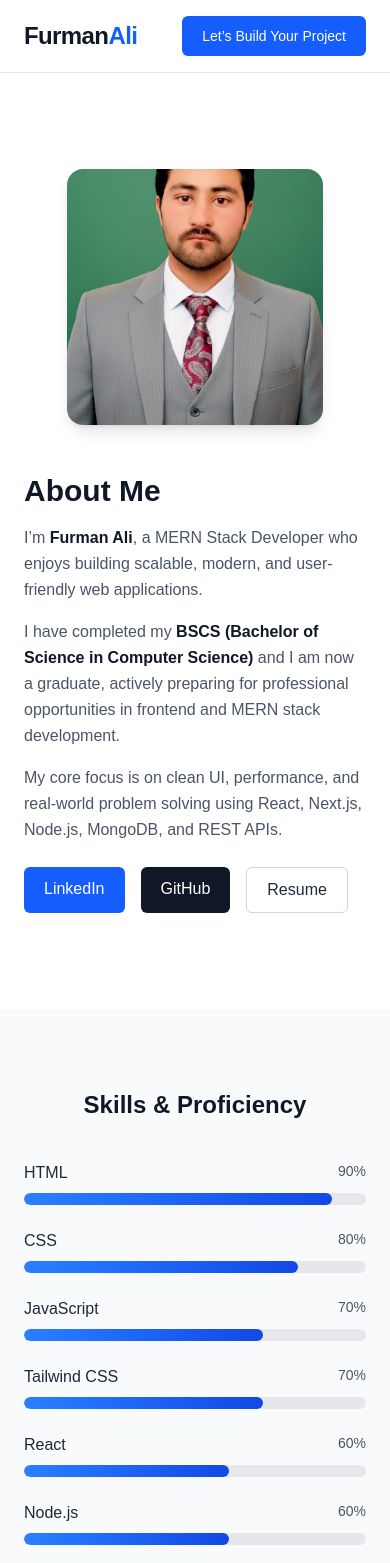
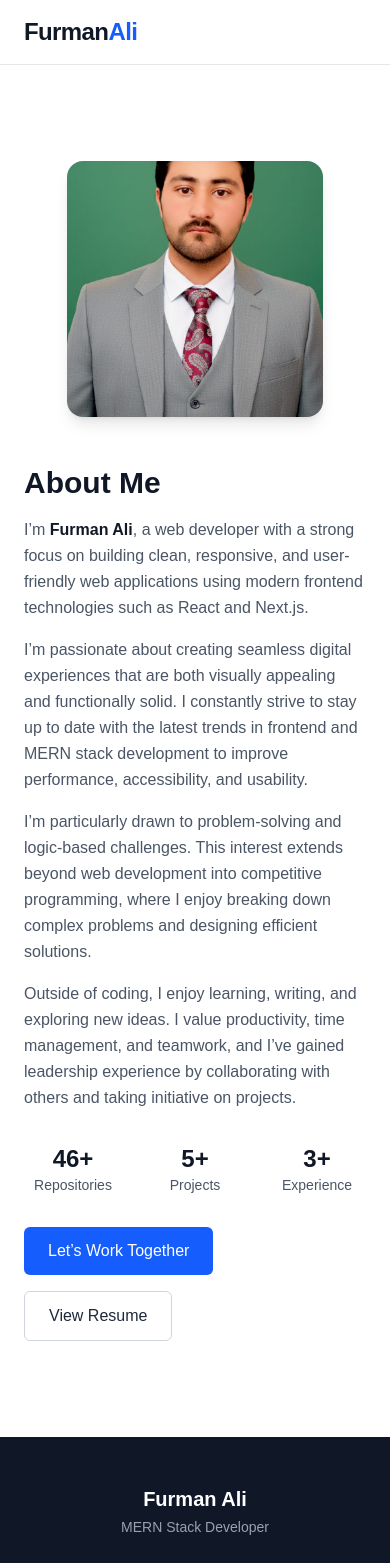
Before and after one commit to furmanAli912/my-portfolio, a Next.js app: page /about in a window 390 px wide. Shown: the top 1563 px of the page. Built offline with nearby package versions, Linux system fonts and the light colour scheme.

Commit message:
Add skills page with icons and fix client component issues

```diff
--- /dev/null
+++ b/src/app/skills/page.jsx
@@ -0,0 +1,94 @@
+"use client";
+
+import {
+  Code,
+  Globe,
+  Database,
+  Terminal,
+  Cpu,
+} from "lucide-react";
+
+import SkillCard from "@/components/SkillCard";
+
+export default function SkillsPage() {
+  return (
+    <section className="w-full bg-gray-50">
+      <div className="max-w-7xl mx-auto px-6 py-24">
+
+        {/* HEADER */}
+        <div className="text-center mb-16">
+          <h1 className="text-4xl md:text-5xl font-bold text-gray-900">
+            My Skills For Your Next Projects
+          </h1>
+          <p className="text-gray-600 mt-4 text-lg">
+            Web Development • Programming • MERN Stack
+          </p>
+        </div>
+
+        {/* SKILLS GRID */}
+        <div className="grid md:grid-cols-3 gap-8">
+
+          <SkillCard
+            icon={Globe}
+            title="Web Development"
+            items={[
+              "HTML5, CSS3, JavaScript",
+              "React & Next.js",
+              "Tailwind CSS",
+              "Responsive UI",
+              "SEO Best Practices",
+            ]}
+          />
+
+          <SkillCard
+            icon={Code}
+            title="Programming"
+            items={[
+              "JavaScript (ES6+)",
+              "Problem Solving",
+              "Logic Building",
+              "Data Structures (Basic)",
+              "Competitive Programming",
+            ]}
+          />
+
+          <SkillCard
+            icon={Database}
+            title="MERN Stack"
+            items={[
+              "Node.js & Express.js",
+              "MongoDB",
+              "REST APIs",
+              "Authentication",
+              "Full-Stack Projects",
+            ]}
+          />
+
+          <SkillCard
+            icon={Terminal}
+            title="Tools & Workflow"
+            items={[
+              "Git & GitHub",
+              "VS Code",
+              "Postman",
+              "Vercel Deployment",
+              "Agile Mindset",
+            ]}
+          />
+
+          <SkillCard
+            icon={Cpu}
+            title="Performance & UX"
+            items={[
+              "Clean UI Design",
+              "Fast Load Time",
+              "Accessibility Basics",
+              "Smooth Animations",
+            ]}
+          />
+
+        </div>
+      </div>
+    </section>
+  );
+}
--- a/src/components/AboutPage.jsx
+++ b/src/components/AboutPage.jsx
@@ -6,8 +6,6 @@ import Link from "next/link";
 
 export default function AboutPage() {
   return (
-        <>
-            {/* ===== ABOUT SECTION ===== */}
     <section className="w-full bg-white">
       <div className="max-w-7xl mx-auto px-6 py-24 grid md:grid-cols-2 gap-12 items-center">
 
@@ -41,103 +39,67 @@ export default function AboutPage() {
 
           <p className="text-gray-600 leading-relaxed mb-4">
             I’m <span className="font-semibold text-gray-900">Furman Ali</span>, a
-                            MERN Stack Developer who enjoys building scalable, modern, and
-                            user-friendly web applications.
+            web developer with a strong focus on building clean, responsive, and
+            user-friendly web applications using modern frontend technologies
+            such as React and Next.js.
           </p>
 
           <p className="text-gray-600 leading-relaxed mb-4">
-                            I have completed my <span className="font-semibold text-gray-900">
-                                BSCS (Bachelor of Science in Computer Science)</span> and I am now
-                            a graduate, actively preparing for professional opportunities in
-                            frontend and MERN stack development.
+            I’m passionate about creating seamless digital experiences that are
+            both visually appealing and functionally solid. I constantly strive
+            to stay up to date with the latest trends in frontend and MERN stack
+            development to improve performance, accessibility, and usability.
+          </p>
+
+          <p className="text-gray-600 leading-relaxed mb-4">
+            I’m particularly drawn to problem-solving and logic-based challenges.
+            This interest extends beyond web development into competitive
+            programming, where I enjoy breaking down complex problems and
+            designing efficient solutions.
           </p>
 
           <p className="text-gray-600 leading-relaxed mb-6">
-                            My core focus is on clean UI, performance, and real-world problem
-                            solving using React, Next.js, Node.js, MongoDB, and REST APIs.
+            Outside of coding, I enjoy learning, writing, and exploring new
+            ideas. I value productivity, time management, and teamwork, and I’ve
+            gained leadership experience by collaborating with others and taking
+            initiative on projects.
           </p>
 
-                        {/* SOCIAL BUTTONS */}
+          {/* STATS */}
+          <div className="grid grid-cols-3 gap-6 text-center my-8">
+            <div>
+              <h3 className="text-2xl font-bold text-gray-900">46+</h3>
+              <p className="text-sm text-gray-600">Repositories</p>
+            </div>
+            <div>
+              <h3 className="text-2xl font-bold text-gray-900">5+</h3>
+              <p className="text-sm text-gray-600">Projects</p>
+            </div>
+            <div>
+              <h3 className="text-2xl font-bold text-gray-900">3+</h3>
+              <p className="text-sm text-gray-600">Experience</p>
+            </div>
+          </div>
+
+          {/* CTA BUTTONS */}
           <div className="flex flex-wrap gap-4 mt-6">
             <Link
-                                href="https://www.linkedin.com/in/furmanali912/"
-                                target="_blank"
-                                className="px-5 py-2.5 rounded-md bg-blue-600 text-white font-medium hover:bg-blue-700 transition"
+              href="/contact"
+              className="px-6 py-3 rounded-md bg-blue-600 text-white font-medium hover:bg-blue-700 transition"
             >
-                                LinkedIn
-                            </Link>
-
-                            <Link
-                                href="https://github.com/furmanAli912"
-                                target="_blank"
-                                className="px-5 py-2.5 rounded-md bg-gray-900 text-white font-medium hover:bg-gray-800 transition"
-                            >
-                                GitHub
+              Let’s Work Together
             </Link>
 
             <Link
               href="/resume.pdf"
               target="_blank"
-                                className="px-5 py-2.5 rounded-md border border-gray-300 text-gray-800 font-medium hover:border-blue-600 hover:text-blue-600 transition"
+              className="px-6 py-3 rounded-md border border-gray-300 text-gray-800 font-medium hover:border-blue-600 hover:text-blue-600 transition"
             >
-                                Resume
+              View Resume
             </Link>
           </div>
         </motion.div>
       </div>
     </section>
-
-            {/* ===== SKILLS SECTION ===== */}
-            <section className="w-full bg-gray-50">
-                <div className="max-w-5xl mx-auto px-6 py-20">
-                    <motion.div
-                        initial={{ opacity: 0, y: 30 }}
-                        whileInView={{ opacity: 1, y: 0 }}
-                        transition={{ duration: 0.6 }}
-                        viewport={{ once: true }}
-                    >
-                        <h3 className="text-2xl md:text-3xl font-bold text-gray-900 mb-10 text-center">
-                            Skills & Proficiency
-                        </h3>
-
-                        <div className="space-y-6">
-                            {[
-                                { name: "HTML", level: 90 },
-                                { name: "CSS", level: 80 },
-                                { name: "JavaScript", level: 70 },
-                                { name: "Tailwind CSS", level: 70 },
-                                { name: "React", level: 60 },
-                                { name: "Node.js", level: 60 },
-                                { name: "Express.js", level: 60 },
-                            ].map((skill) => (
-                                <div key={skill.name}>
-                                    {/* Label */}
-                                    <div className="flex justify-between mb-2">
-                                        <span className="text-gray-800 font-medium">
-                                            {skill.name}
-                                        </span>
-                                        <span className="text-gray-600 text-sm">
-                                            {skill.level}%
-                                        </span>
-                                    </div>
-
-                                    {/* Progress Bar */}
-                                    <div className="w-full h-3 bg-gray-200 rounded-full overflow-hidden">
-                                        <motion.div
-                                            initial={{ width: 0 }}
-                                            whileInView={{ width: `${skill.level}%` }}
-                                            transition={{ duration: 0.8 }}
-                                            viewport={{ once: true }}
-                                            className="h-full bg-gradient-to-r from-blue-500 to-blue-700 rounded-full"
-                                        />
-                                    </div>
-                                </div>
-                            ))}
-                        </div>
-                    </motion.div>
-                </div>
-            </section>
-
-        </>
   );
 }
--- a/src/components/Navbar.jsx
+++ b/src/components/Navbar.jsx
@@ -28,6 +28,11 @@ export default function Navbar() {
             </Link>
           </li>
           <li>
+            <Link href="/skills" className="hover:text-blue-600 transition">
+              Skills
+            </Link>
+          </li>
+          <li>
             <Link href="/projects" className="hover:text-blue-600 transition">
               Projects
             </Link>
@@ -39,14 +44,6 @@ export default function Navbar() {
           </li>
         </ul>
 
-        {/* CTA for Fiverr / Clients */}
-        <Link
-          href="/contact"
-          className="px-5 py-2.5 rounded-md bg-blue-600 text-white text-sm font-medium hover:bg-blue-700 transition"
-        >
-          Let’s Build Your Project
-        </Link>
-
       </nav>
     </header>
   );
--- /dev/null
+++ b/src/components/SkillCard.jsx
@@ -0,0 +1,27 @@
+"use client";
+
+import { motion } from "framer-motion";
+
+export default function SkillCard({ icon: Icon, title, items }) {
+  return (
+    <motion.div
+      initial={{ opacity: 0, y: 20 }}
+      whileInView={{ opacity: 1, y: 0 }}
+      transition={{ duration: 0.4 }}
+      viewport={{ once: true }}
+      className="bg-white rounded-2xl p-8 shadow-md hover:shadow-xl transition"
+    >
+      <Icon className="w-10 h-10 text-blue-600 mb-4" />
+
+      <h3 className="text-xl font-semibold text-gray-900 mb-3">
+        {title}
+      </h3>
+
+      <ul className="space-y-2 text-gray-600">
+        {items.map((item) => (
+          <li key={item}>✔ {item}</li>
+        ))}
+      </ul>
+    </motion.div>
+  );
+}
```
Also changed, not shown: package.json (+4 -3 lines), 1 other file (tests, documents, lock files or other folders). Lines whose indentation alone changed are shown as unchanged.
